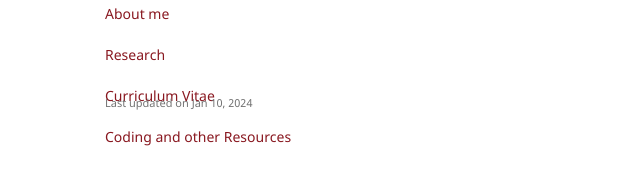
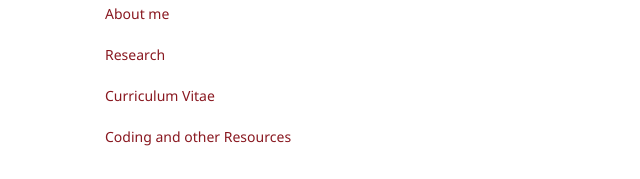
Before and after one commit to phchavesmaia/phchavesmaia.github.io, a plain HTML site: page index.html in a window 1280 px wide. Shown: the part 618-797 px from the top of the page, 0-640 px from the left. Drawn offline with Linux system fonts and the light colour scheme.

Commit message:
Update index.html

```diff
--- a/index.html
+++ b/index.html
@@ -100,9 +100,6 @@
 
 
 </section>
-<footer>
-    <p><small><br/>Last updated on Jan 10, 2024</small></p>
-</footer>
 </div>
 <script src="./js/scale.fix.js"></script>
 <script data-goatcounter="https://phchavesmaia.goatcounter.com/count"
```
